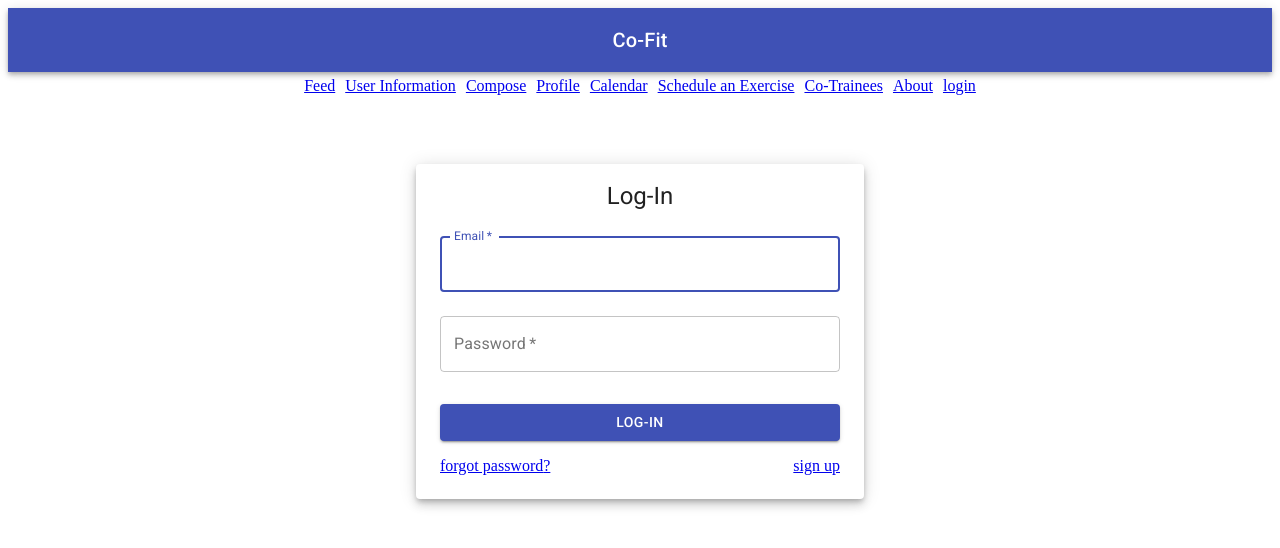
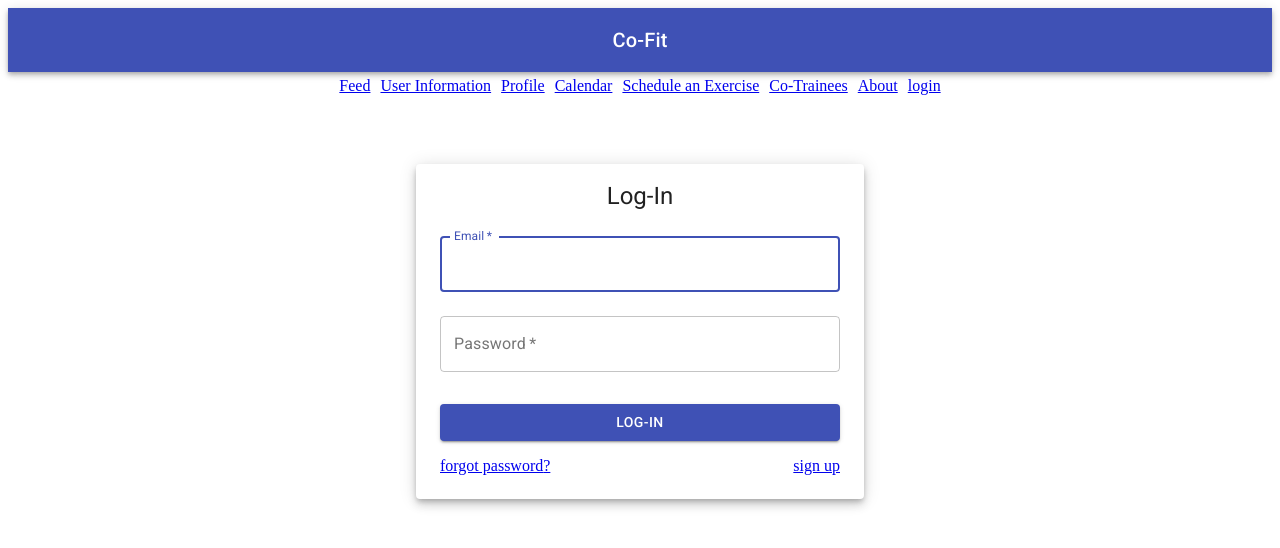
Before and after one commit to mukanov8/Umami-cs473, a React (Create React App) app: page /login in a window 1280 px wide. Shown: the top 548 px of the page. Built offline with nearby package versions, Linux system fonts and the light colour scheme.

Commit message:
Compose Button in the Feed

```diff
--- a/src/App.js
+++ b/src/App.js
@@ -73,9 +73,6 @@ const App = () => {
             </Link>
             <Link style={padding} to="/userinfo">
               User Information
-            </Link>
-            <Link style={padding} to="/createpost">
-              Compose
             </Link>
             <Link style={padding} to="/profile">
               Profile
--- a/src/components/Feed.js
+++ b/src/components/Feed.js
@@ -3,7 +3,8 @@ import { db } from "../firebase";
 import VideoPlayer from "./VideoPlayer";
 import { makeStyles } from "@material-ui/core/styles";
 import Card from "@material-ui/core/Card";
-import { CardHeader, Button } from "@material-ui/core";
+import { CardHeader, Fab } from "@material-ui/core";
+import AddIcon from "@material-ui/icons/Add";
 import CardMedia from "@material-ui/core/CardMedia";
 import CardContent from "@material-ui/core/CardContent";
 import Avatar from "@material-ui/core/Avatar";
@@ -12,6 +13,7 @@ import { red } from "@material-ui/core/colors";
 import Container from "@material-ui/core/Container";
 import NotificationModal from "./NotificationModal";
 import Blur from "react-css-blur";
+import { green } from "@material-ui/core/colors";
 import { useHistory } from "react-router-dom";
 
 const useStyles = makeStyles((theme) => ({
@@ -42,17 +44,28 @@ const useStyles = makeStyles((theme) => ({
     float: "right",
     marginBottom: 20,
   },
+  addButton: {
+    top: "auto",
+    bottom: 20,
+    position: "fixed",
+    zIndex: 1,
+    right: "10%",
+    margin: "0 auto",
+    backgroundColor: green[500],
+  },
 }));
 
 const Feed = ({ user }) => {
   const history = useHistory();
   const [posts, setPosts] = useState();
-  const GoToCompose = (event) => {
+
+  const goToCompose = (event) => {
     event.preventDefault();
 
     history.push("/createpost");
     return;
   };
+
   useEffect(() => {
     db.collection("posts")
       .orderBy("timestamp", "desc")
@@ -67,9 +80,9 @@ const Feed = ({ user }) => {
   return (
     <Container>
       <h1 className={classes.feed}>Feed</h1>
-      <Button className={classes.post} onClick={GoToCompose}>
-        Compose
-      </Button>
+      <Fab aria-label="add" className={classes.addButton} onClick={goToCompose}>
+        <AddIcon />
+      </Fab>
       {posts &&
         posts.map((p, i) => (
           <Card className={classes.root} key={i}>
```
